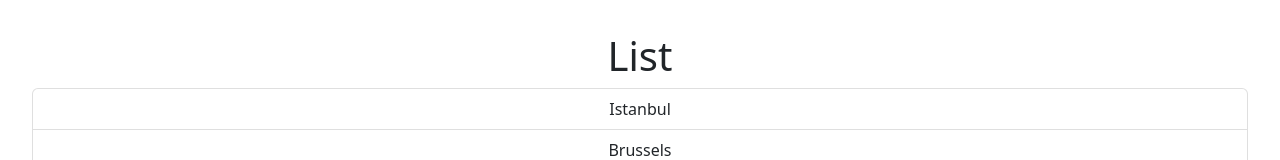
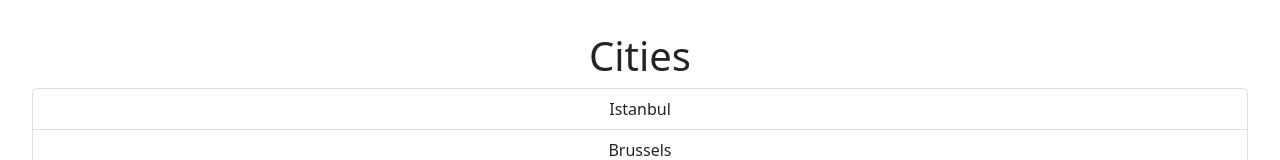
Before and after one commit to Runekid/react-game-search, a React (Vite) app: page / in a window 1280 px wide. Shown: the top 160 px of the page. Built offline with nearby package versions, Linux system fonts and the light colour scheme.

Commit message:
passing data via props

```diff
--- a/src/App.tsx
+++ b/src/App.tsx
@@ -2,9 +2,11 @@
 import ListGroup from "./components/ListGroup";
 
 function App() {
+  let items = ["Istanbul", "Brussels", "Gent", "Paris"];
+
   return (
     <div>
-      <ListGroup />
+      <ListGroup items={items} heading="Cities"/>
     </div>
   );
 }
--- a/src/components/ListGroup.tsx
+++ b/src/components/ListGroup.tsx
@@ -1,12 +1,16 @@
 import { useState } from "react";
 
-function ListGroup() {
-  let items = ["Istanbul", "Brussels", "Gent", "Paris"];
+interface Props {
+    items: string[],
+    heading: string
+}
+
+function ListGroup({items, heading}: Props) {
   const [selectedIndex, setSelectedIndex] = useState(-1);
 
   return (
     <>
-      <h1>List</h1>
+      <h1>{heading}</h1>
       {items.length === 0 && <p>No items found</p>}
       <ul className="list-group">
         {items.map((item, index) => (
```
